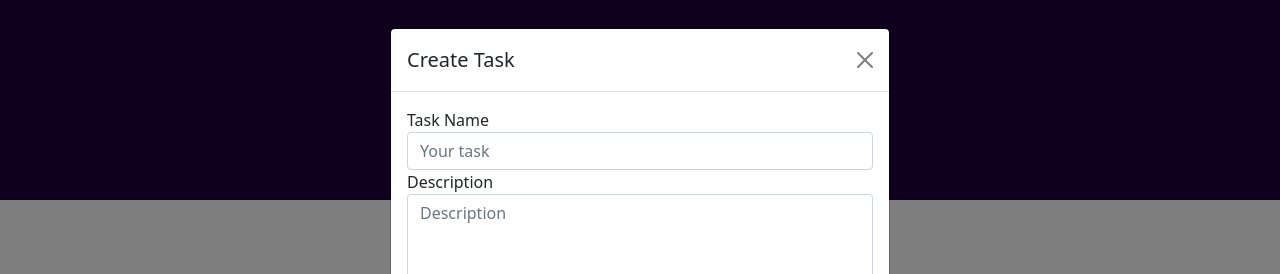
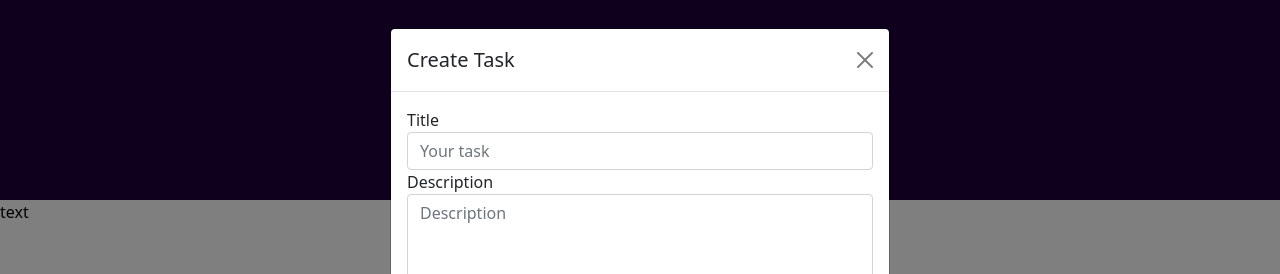
Before and after one commit to madadadie/my-todolist, a React (Create React App) app: page / in a window 1280 px wide. Both pictures are taken after a click on the button "Add Task". Shown: the top 274 px of the page. Built offline with nearby package versions, Linux system fonts and the light colour scheme.

Commit message:
add task feature completed

```diff
--- a/src/App.css
+++ b/src/App.css
@@ -1,9 +1,10 @@
-.main-container {
-    background-color:#1F003D ;
+.task-container {
+ color: black;
 }
 
 .header {
     height:200px;
     width: 100%;
     padding-top: 50px;
+    background-color:#1F003D ;
 }
--- a/src/components/TodoList.js
+++ b/src/components/TodoList.js
@@ -11,12 +11,14 @@ const TodoList = () => {
     setModal(!modal)
   }
 
-  const saveTask = (taskObj ) => {
-    let tempTaskList = taskList
+  const saveTask = (taskObj) => {
+    let tempList = taskList
+    tempList.push(taskObj)
+    setTaskList(tempList)
 
-    tempTaskList.push(taskObj)
+    console.log(taskList[0].Name)
+    setModal(false)
 
-    setTaskList(tempTaskList)
   }
 
   return (
@@ -31,7 +33,13 @@ const TodoList = () => {
           Add Task
         </button>
       </div>
-      <CreateTask modal={modal} toggle={toggle} save ={saveTask}/>
+
+      <div className="task-container">
+
+        <p>text</p>
+        {taskList.map((obj) => <li>{obj.Name}</li> )}
+      </div>
+      <CreateTask modal={modal} toggle={toggle} save={saveTask} />
     </>
 
   );
--- a/src/modals/CreateTask.js
+++ b/src/modals/CreateTask.js
@@ -24,7 +24,7 @@ const CreateTask = ({ modal, toggle, save }) => {
         taskObj["Name"] = taskName
         taskObj["Description"] = description
         save(taskObj)
-        console.log(taskObj)
+
 
     }
     return (
@@ -34,7 +34,7 @@ const CreateTask = ({ modal, toggle, save }) => {
             <ModalBody>
 
                 <div className="form-group">
-                    <label>Task Name</label>
+                    <label>Title</label>
                     <input type="text" placeholder='Your task' className="form-control" value={taskName} onChange={handleChange} name="taskName" />
                 </div>
                 <div className="form-group">
```
